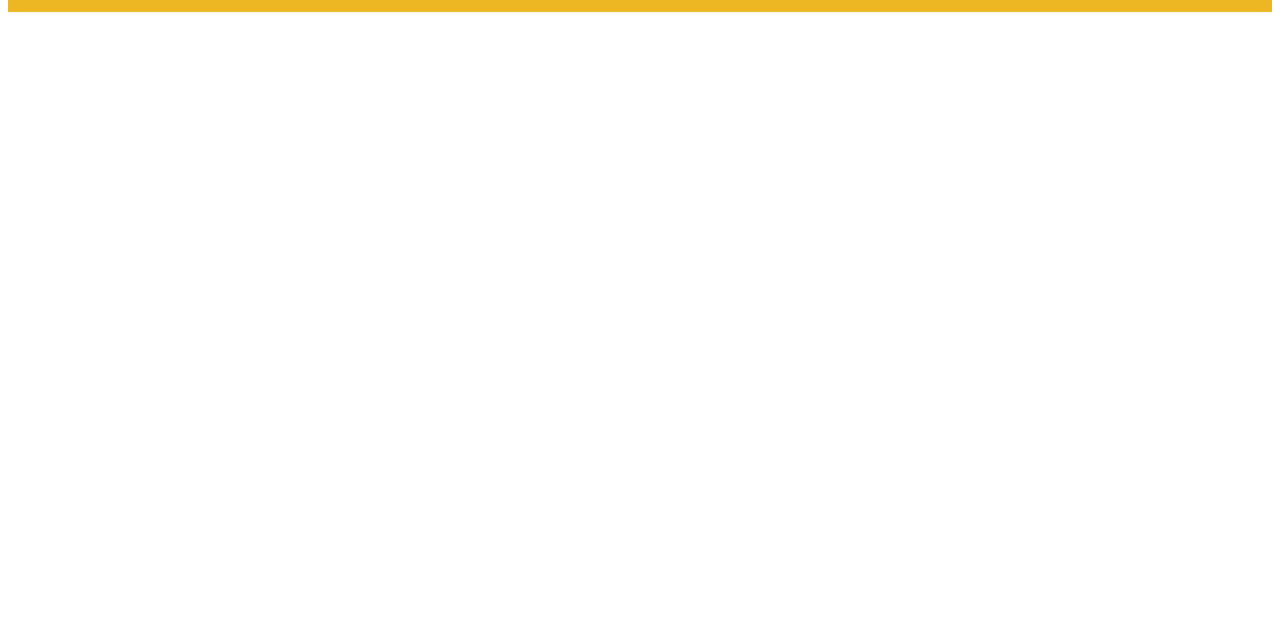
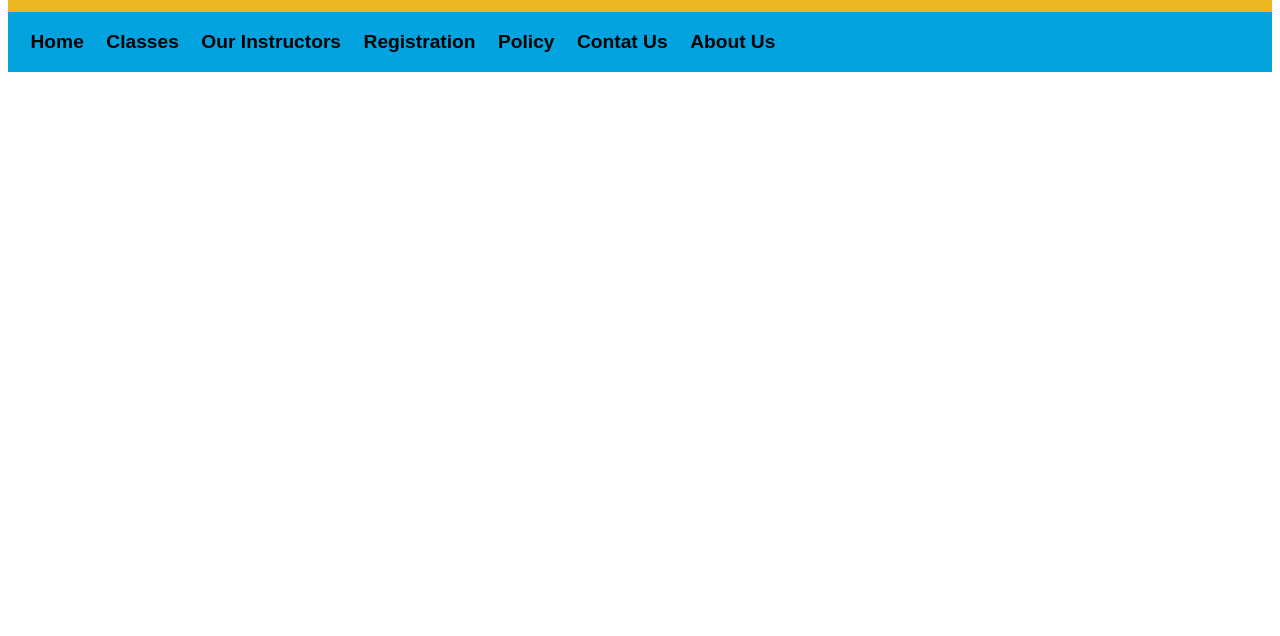
Before and after one commit to april301975/assignment-8, a plain HTML site: page index.html in a window 1280 px wide. Shown: the part 164-800 px from the top of the page. Drawn offline with Linux system fonts and the light colour scheme.

Commit message:
added nav below banner

```diff
--- a/index.html
+++ b/index.html
@@ -50,9 +50,7 @@
         grid-row: 2/3;
       }
 
-      /* .fa-beer {
-        color: #f28e1c;
-      } */
+
       .fa-map-marker-alt {
         color: red;
       }
@@ -60,6 +58,59 @@
         color: #03a3df;
       }
 
+
+      .nav-container {
+        display: grid;
+        grid-template-columns: repeat(8, 1fr);
+        grid-auto-rows: minmax(20px, auto);
+        grid-gap: 0em ;
+      }
+      .nav-container nav {
+        background: #03a3df;  /* light blue */
+        padding: 0em;
+        font-family: sans-serif;
+        font-weight:700;
+        font-size: 120%;
+      }
+      .nav-1 {
+        grid-column: 1/6;
+      }
+      .nav-2 {
+        grid-column: 6/9;
+      }
+
+      .flex-navs {
+        display: flex;
+        /* by default flex display horizontally */
+        flex-direction: row; /* row  column   row-reverse   column-reverse    */
+        height: 60px;
+        background-color: #03a3df;
+        /* border: 3px dashed chartreuse; */
+
+        flex-wrap: wrap;    /* wrap    nowrap  wrap-reverse   */
+        /* determines how sizing
+        the browser moves the boxes around or re-size them down to
+        to fit the smaller width of the browser */
+
+        justify-content: space-evenly;
+        /* center  horizontally
+        flex-start (similar to horizontally)
+        flex-end   (righ-align things )
+        space-around
+        space-between
+        space-evenly  */
+
+        align-items: center;
+        /* center ( vertically aligns )
+        vertically  (aligns to the top )*/
+      }
+
+
+      .links {
+        height: auto;
+        width: auto;
+        /* border: 2px dashed black; */
+      }
 
     </style>
   </head>
@@ -84,36 +135,28 @@
         </article>
       </section>
 
-      <!-- <section class="header-section-1 nested ">
-        <article class="header-article-1">
-          528 Nock Point Lane<br>
-          Tacoma, WA 98412
-        </article> -->
-        <!-- <article class="header-article-2"> -->
-          <!-- <i class="fas fa-map-marker-alt fa-2x"></i>&nbsp;&nbsp;
-          <i class="fab fa-facebook-square fa-2x"></i>&nbsp;&nbsp;
-          <i class="fab fa-instagram fa-2x"></i>&nbsp;&nbsp;
-          <i class="fas fa-phone-square fa-2x"></i>&nbsp;&nbsp;
-          <i class="fas fa-envelope fa-2x"></i>
-        </article> -->
 
-      <!-- </section> -->
-      <!-- <section class="header-2">
-        Nested section 1
-      </section>
-      <section class="header-2">
-        Nested section 2
-      </section> -->
-      <!-- <header2>
-          <section class="nested-header">
-            Nested section 1 Lorem ipsum dolor sit amet, consectetuer adipiscing elitLorem ipsum dolor sit amet, consectetuer adipiscing elit
-          </section>
-          <section class="nested-header">
-            Nested section 2
-          </section>
-      </header2> -->
     </header>
+    <header class="nav-container">
+      <nav class="nav-1" >
+        <!-- Navs 1 -->
+        <section class="flex-navs">
+          <p class="links">Home</p>
+          <p class="links">Classes</p>
+          <p class="links">Our Instructors</p>
+          <p class="links">Registration</p>
+          <p class="links">Policy</p>
+          <p class="links">Contat Us</p>
+          <p class="links">About Us</p>
+        </section>
 
+      </nav>
+
+      <nav class="nav-2">
+        <!-- Nav2 -->
+      </nav>
+
+  </header>
 
 
   </body>
```
